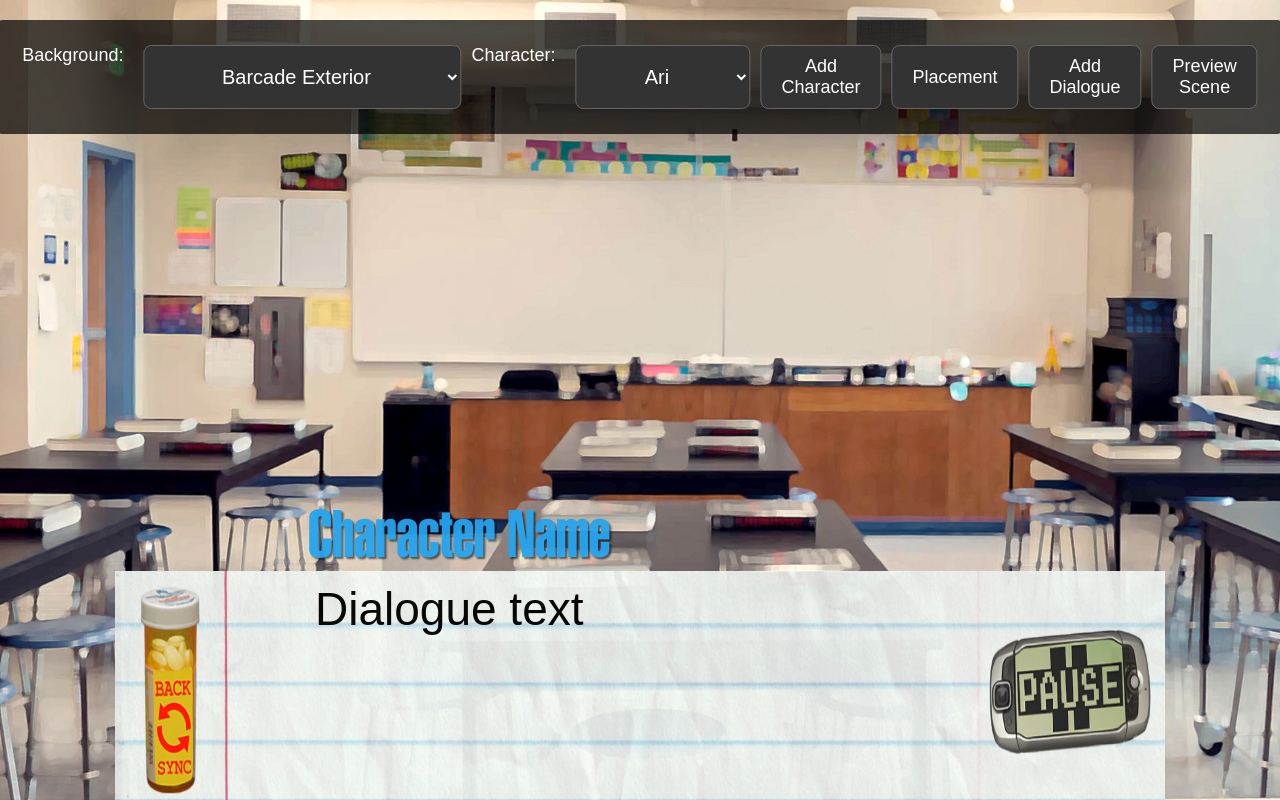
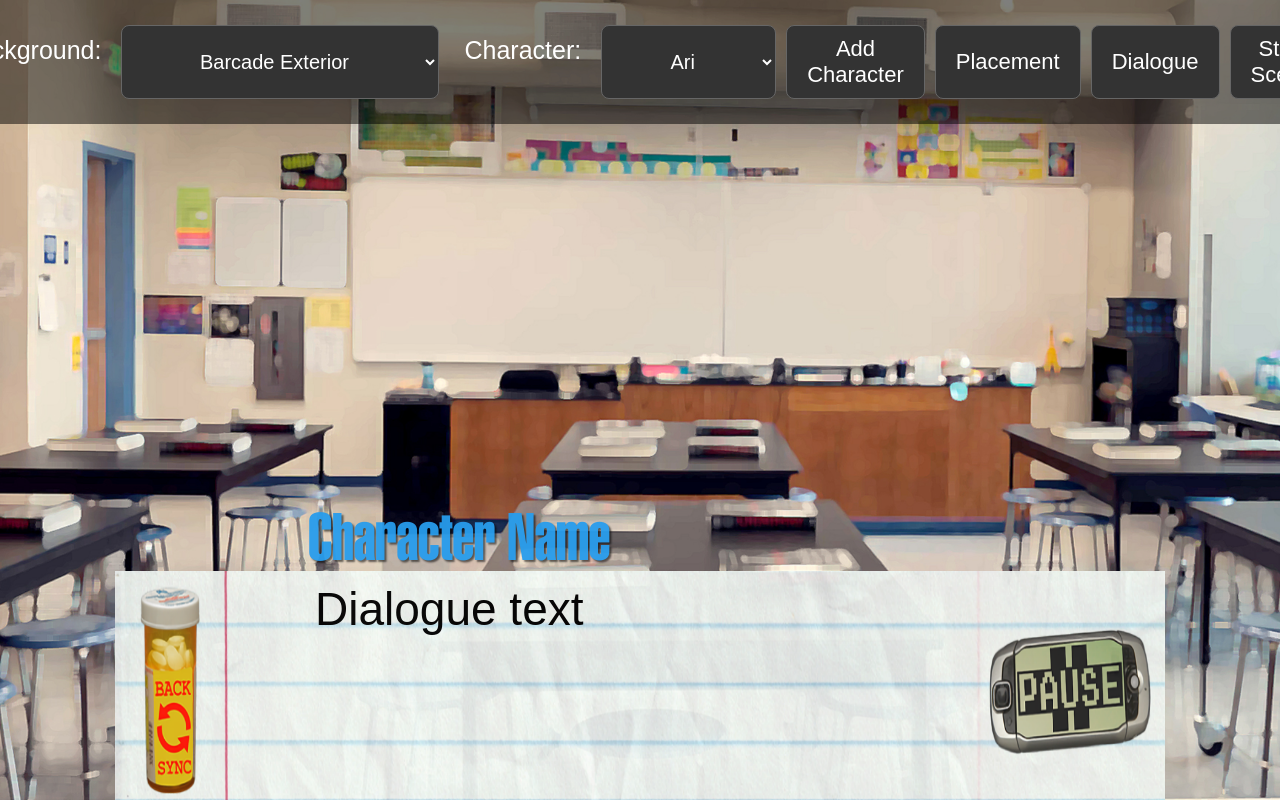
Before and after one commit to tfjoek/class-of-09-scene-generator, a Flask app: page / in a window 1280 px wide. Run offline with Flask 3, Linux system fonts and the light colour scheme; some web fonts are replaced.

Commit message:
ui improvements

```diff
--- a/static/styles/style.css
+++ b/static/styles/style.css
@@ -25,23 +25,36 @@ html, body {
 }
 
 .menu {
-    background: rgba(0, 0, 0, 0.7);
+    background: rgba(0, 0, 0, 0.5);
     padding: 25px;
-    border-radius: 5px;
     font-size: 18px;
     font-family: 'CM Handwriting One', sans-serif;
     display: flex;
     gap: 10px;
     justify-content: center;
     position: absolute;
-    top: 20px;
+    top: 0px;
     left: 50%;
     transform: translateX(-50%);
     z-index: 100;
+    width:100%
 }
 
+label[for="character"] {
+    font-size: 25px;
+    padding-top: 11px;
+    padding-left: 15px;
+}
+
+label[for="background"] {
+    font-size: 25px;
+    padding-top: 11px;
+    padding-left: 15px;
+}
+
+
 .button-style {
-    font-size: 18px;
+    font-size: 22px;
     padding: 10px 20px;
     border: 1px solid #666;
     border-radius: 8px;
@@ -148,7 +161,7 @@ select {
     overflow: hidden;
     text-overflow: ellipsis;
     left: 183px;
-    top: -77px;
+    top: -74px;
 }
 
 .dialogue-input {
@@ -172,7 +185,7 @@ select {
 }
 
 .character-name-input::placeholder {
-    color: #24a4ef;
+    color: #289cec;
     opacity: 1;
 }
 
--- a/templates/index.html
+++ b/templates/index.html
@@ -30,8 +30,8 @@
 
             <button class="button-style" onclick="addCharacter()">Add Character</button>
             <button class="button-style" onclick="togglePlacementEditor()">Placement</button>
-            <button class="button-style" onclick="toggleDialogueCreator()">Add Dialogue</button>
-            <button class="button-style" onclick="startScenePreview()">Preview Scene</button>
+            <button class="button-style" onclick="toggleDialogueCreator()">Dialogue</button>
+            <button class="button-style" onclick="startScenePreview()">Start Scene</button>
         </div>
 
         <!-- Placement Editor Section -->
```
